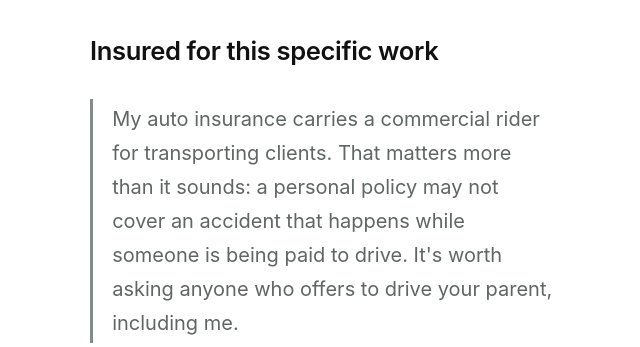
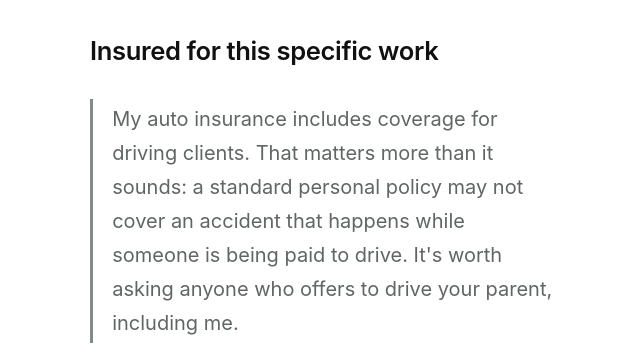
Before and after one commit to BillBrieferServer/seasons, a FastAPI app: page /preview/services/senior-transportation in a window 1280 px wide. Shown: the part 2273-2620 px from the top of the page, without its empty margins (318-958 px from the left). Run offline with FastAPI, Linux system fonts and the light colour scheme; parts of the project's set-up code (start-up, migrations or seed data) failed here and were passed over; some libraries are stand-ins or nearby versions.

Commit message:
Transportation: describe the auto coverage without naming the endorsement

```diff
--- a/app/templates/public/service_transportation.html
+++ b/app/templates/public/service_transportation.html
@@ -53,10 +53,10 @@
     really went.</p>
 
     <h2>Insured for this specific work</h2>
-    <p class="note">My auto insurance carries a commercial rider for transporting
-    clients. That matters more than it sounds: a personal policy may not cover an
-    accident that happens while someone is being paid to drive. It's worth asking
-    anyone who offers to drive your parent, including me.</p>
+    <p class="note">My auto insurance includes coverage for driving clients. That
+    matters more than it sounds: a standard personal policy may not cover an accident
+    that happens while someone is being paid to drive. It's worth asking anyone who
+    offers to drive your parent, including me.</p>
 
     <h2>Rides are scheduled in advance</h2>
     <p class="note">This is not an on-call ride service. Appointments are arranged
```
